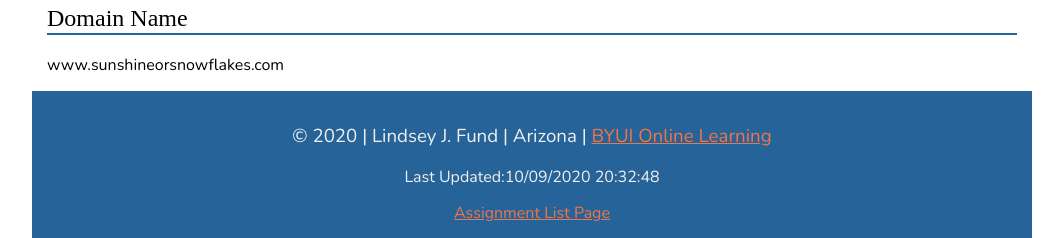
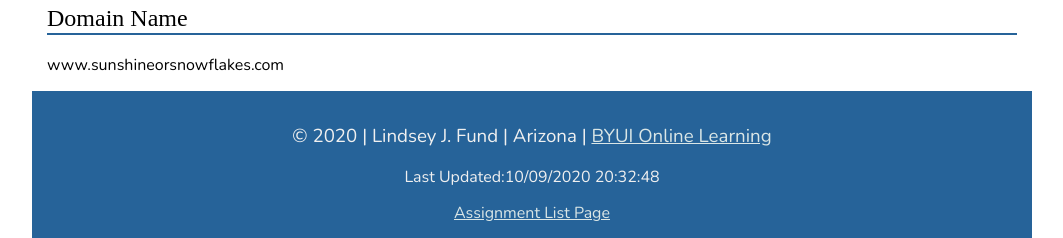
Before and after one commit to lindsfund/lindsfund.WDD230, a plain HTML site: page lesson3/index.html in a window 1280 px wide. Shown: the part 786-1024 px from the top of the page, without its empty margins (108-1171 px from the left). Drawn offline with nearby package versions, Linux system fonts and the light colour scheme.

Commit message:
contrast changes

```diff
--- a/lesson3/css/small.css
+++ b/lesson3/css/small.css
@@ -12,16 +12,6 @@ footer {
     color: #f0f0f0;
     text-align: center;
     padding: 15px;
-}
-
-header a:link,
-footer a:link {
-    color: #f17547 ;
-}
-header a:link,
-footer a:visited {
-    color:  #f17547 ;
-
 }
 
 main {
@@ -78,3 +68,7 @@ main img {
 .title {
     border-bottom:2px solid #266399;
 }
+
+footer a{
+    color:#dae6e6;
+}
--- a/lesson4/css/small.css
+++ b/lesson4/css/small.css
@@ -28,6 +28,7 @@ header {
     justify-content: center;
 
 }
+
 header picture img {
     max-width: 125px;
 }
@@ -38,7 +39,7 @@ section h1 {
 
 section h5 {
     font-style: italic;
-    color:#F2D377;
+    color:#dae6e6;
     padding:5px;
     margin:0;
 }
@@ -57,7 +58,7 @@ nav button {
 nav ul {
     list-style-type: none;
     padding:0;
-    margin:0, auto;
+    margin:0 auto;
 }
 
 nav ul li a{
@@ -114,6 +115,10 @@ h6 {
     font-size: .8em;
 }
 
+footer a {
+    color: #dae6e6;
+}
+
 /*-----Clearfix: Force and Element not to collapse -----*/
 .clearfix:after{
     content:"";
```
Also changed, not shown: lesson4/preston-4.html (+0 -2 lines).
